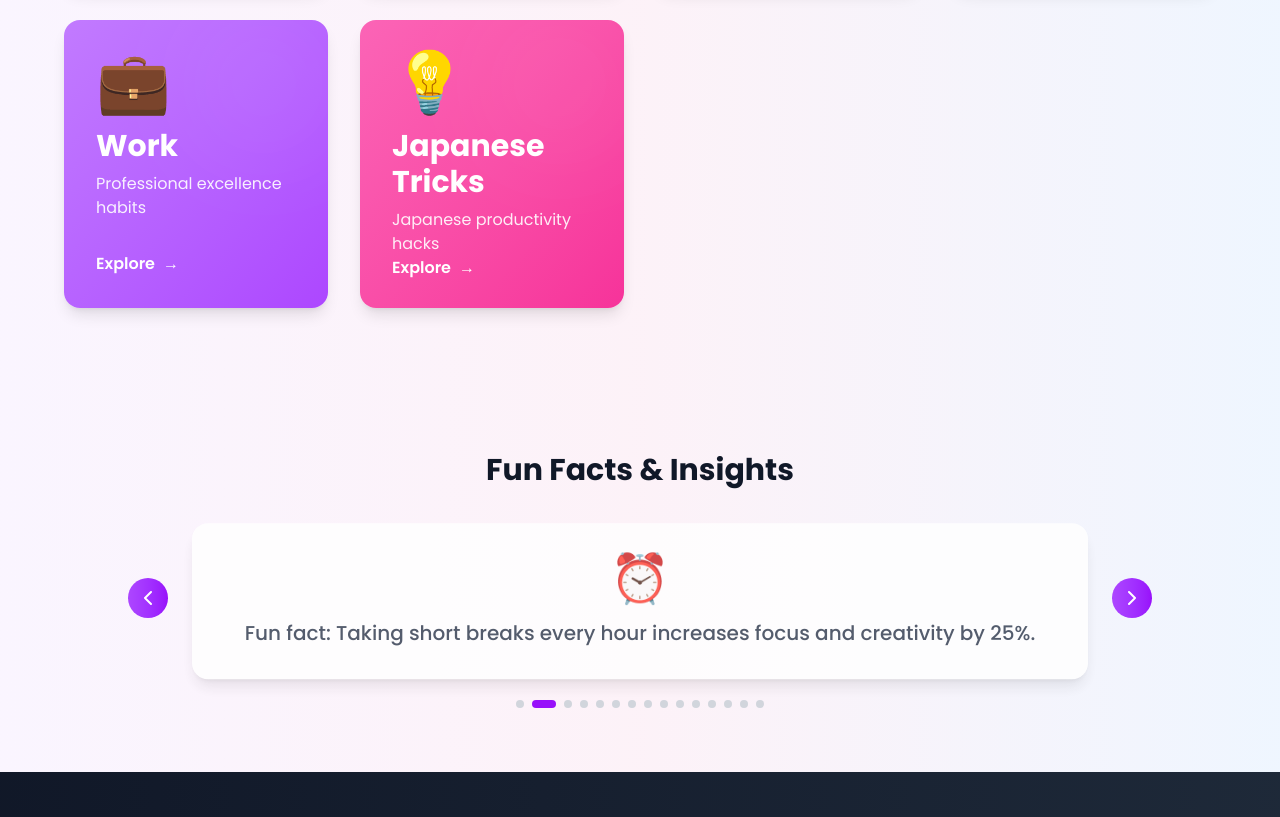
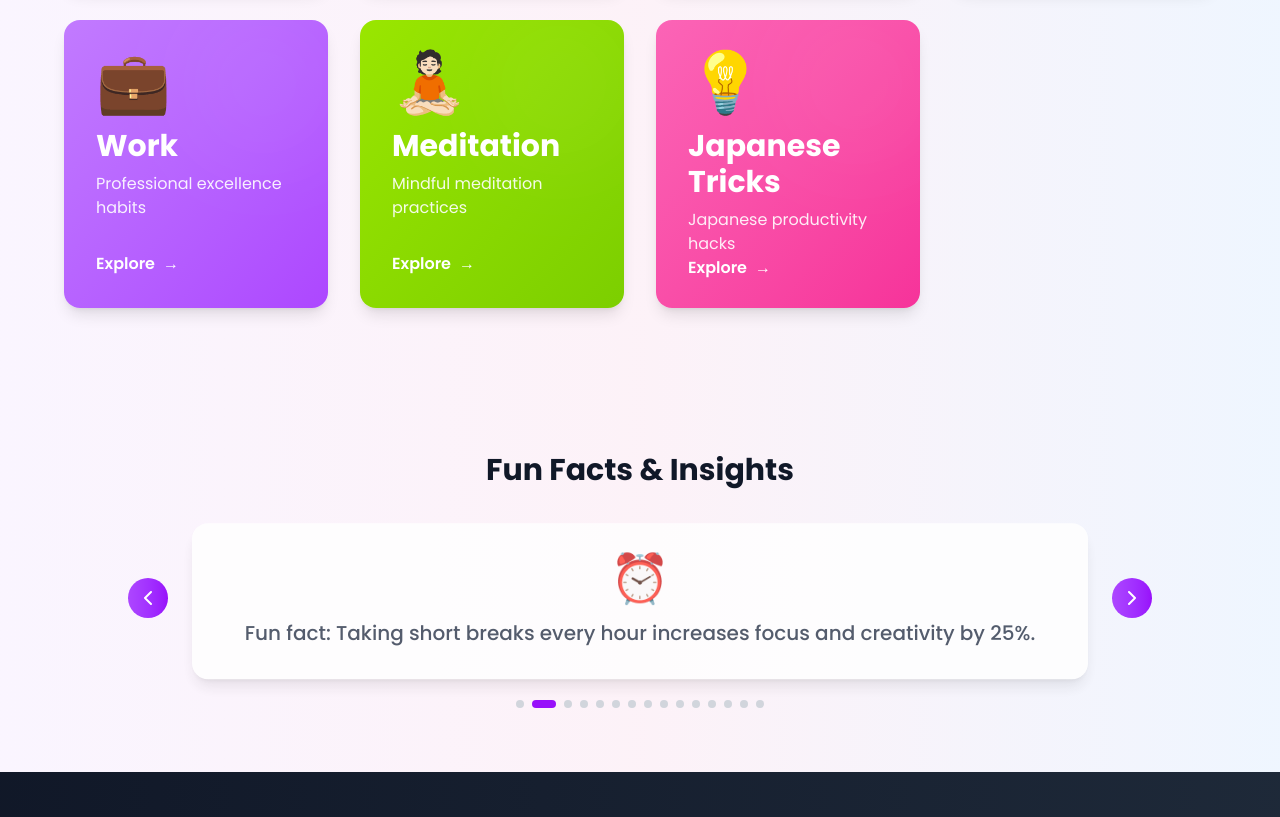
Before and after one commit to 01Maya/Easify, a Next.js app: page / in a window 1280 px wide. Shown: the part 1180-1997 px from the top of the page. Built offline with nearby package versions, Linux system fonts and the light colour scheme.

Commit message:
Add meditation category to page

```diff
--- a/app/page.tsx
+++ b/app/page.tsx
@@ -14,6 +14,7 @@ const categories = [
   { id: "health", title: "Health", subtitle: "Daily wellness routines", color: "from-green-500 to-green-600", icon: "💚" },
   { id: "lifestyle", title: "Lifestyle", subtitle: "Mindful living habits", color: "from-orange-500 to-orange-600", icon: "🌟" },
   { id: "work", title: "Work", subtitle: "Professional excellence habits", color: "from-purple-400 to-purple-500", icon: "💼" },
+  { id: "meditation", title: "Meditation", subtitle: "Mindful meditation practices", color: "from-lime-400 to-lime-500", icon: "🧘🏻" },
   { id: "japanese", title: "Japanese Tricks", subtitle: "Japanese productivity hacks", color: "from-pink-400 to-pink-500", icon: "💡" },
 ]
 
```
